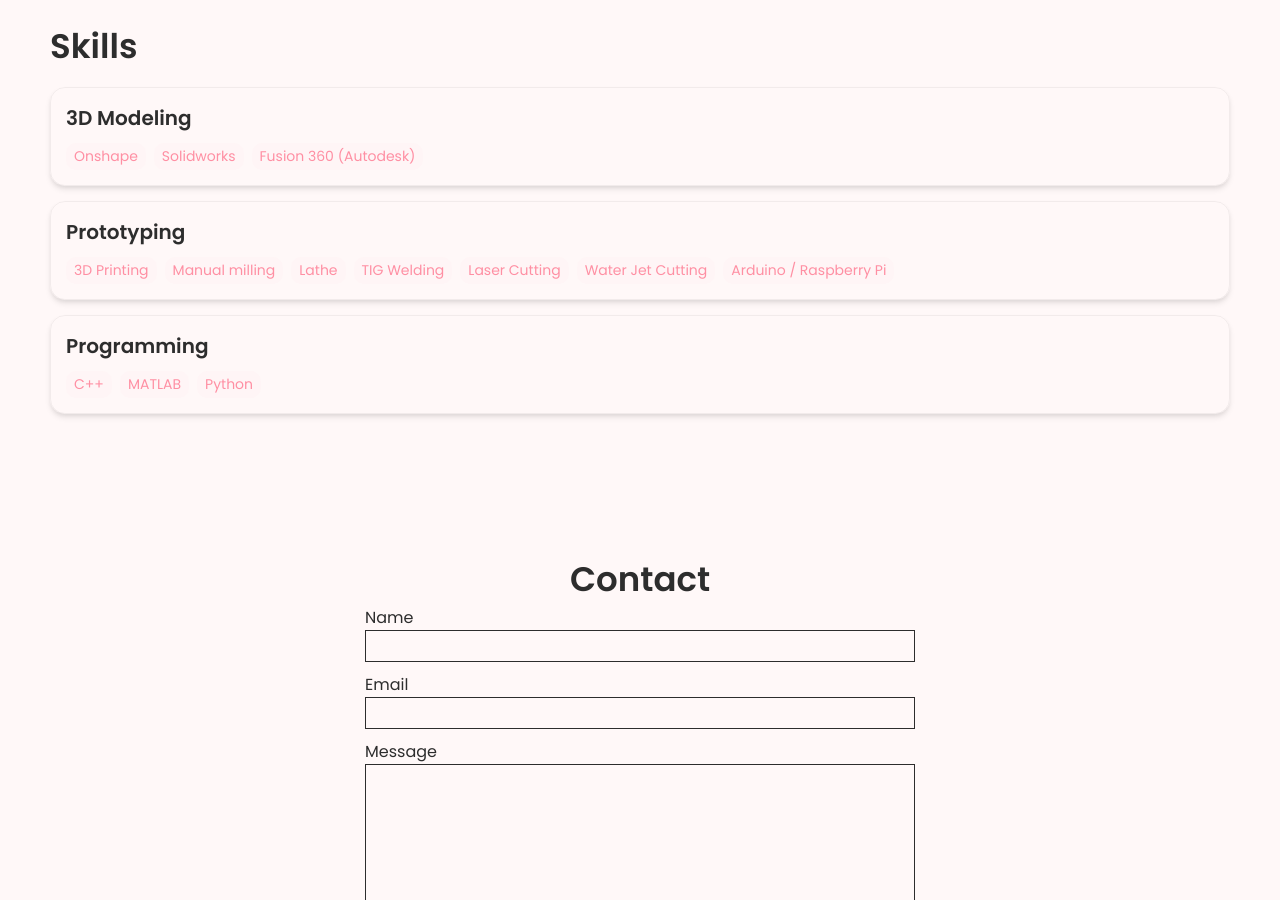
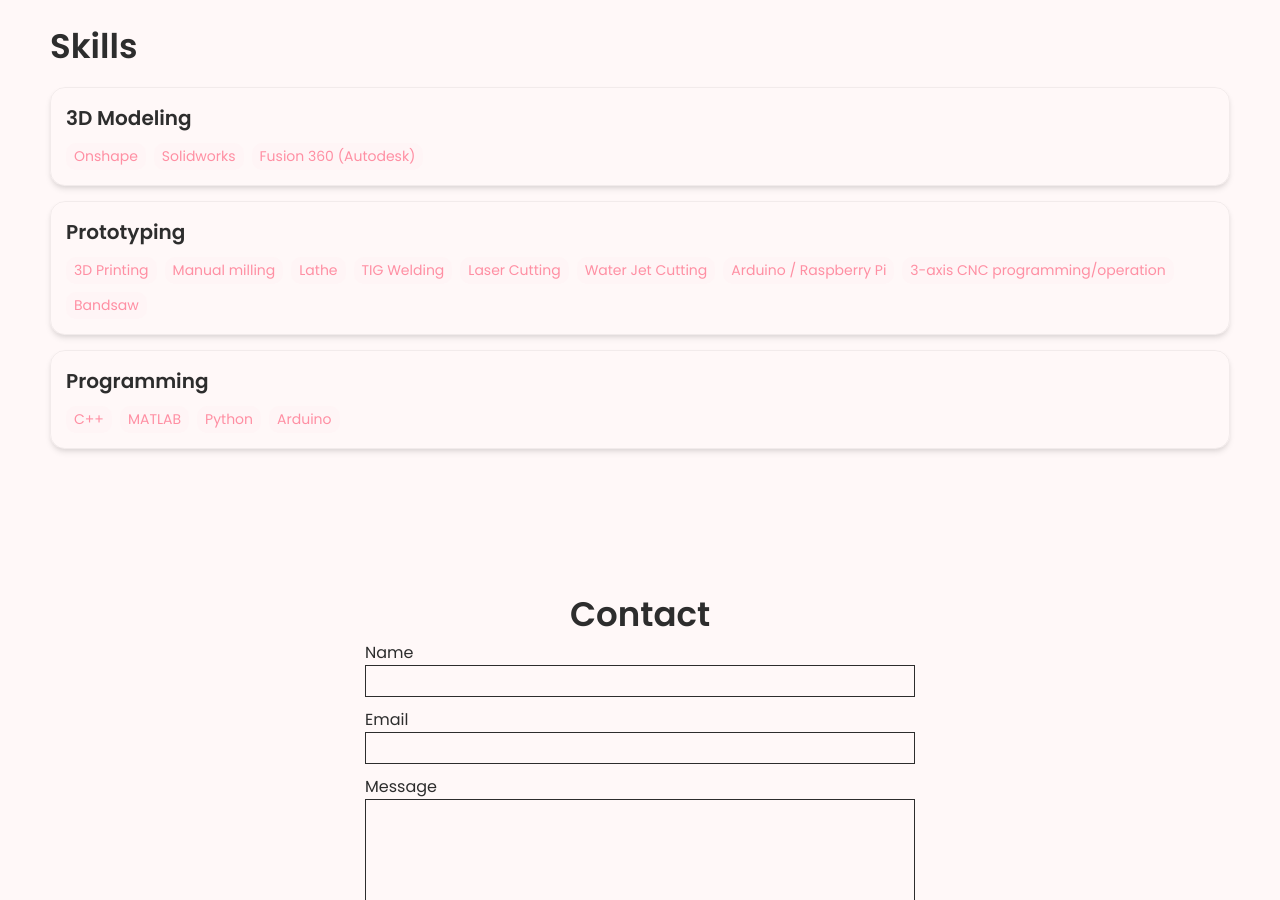
Before and after one commit to olisean2027-stack/olisean2027-stack.github.io, a Jekyll site: the page built from index.html, in a window 1280 px wide and 900 px high, scrolled down 1605 px. Built offline with Jekyll 4.4.1, drawn with Linux system fonts in a browser that asks for light colours.

Commit message:
Update _config.yml

```diff
--- a/_config.yml
+++ b/_config.yml
@@ -59,11 +59,14 @@ skills:
     - Laser Cutting
     - Water Jet Cutting
     - Arduino / Raspberry Pi
+    - 3-axis CNC programming/operation
+    - Bandsaw
   - category: Programming
     tools:
     - C++
     - MATLAB
     - Python
+    - Arduino
 
 
 # Contact Form Setup. Setup an account and copy over the key. When someone fills out the form, it will be received in your email.
```
